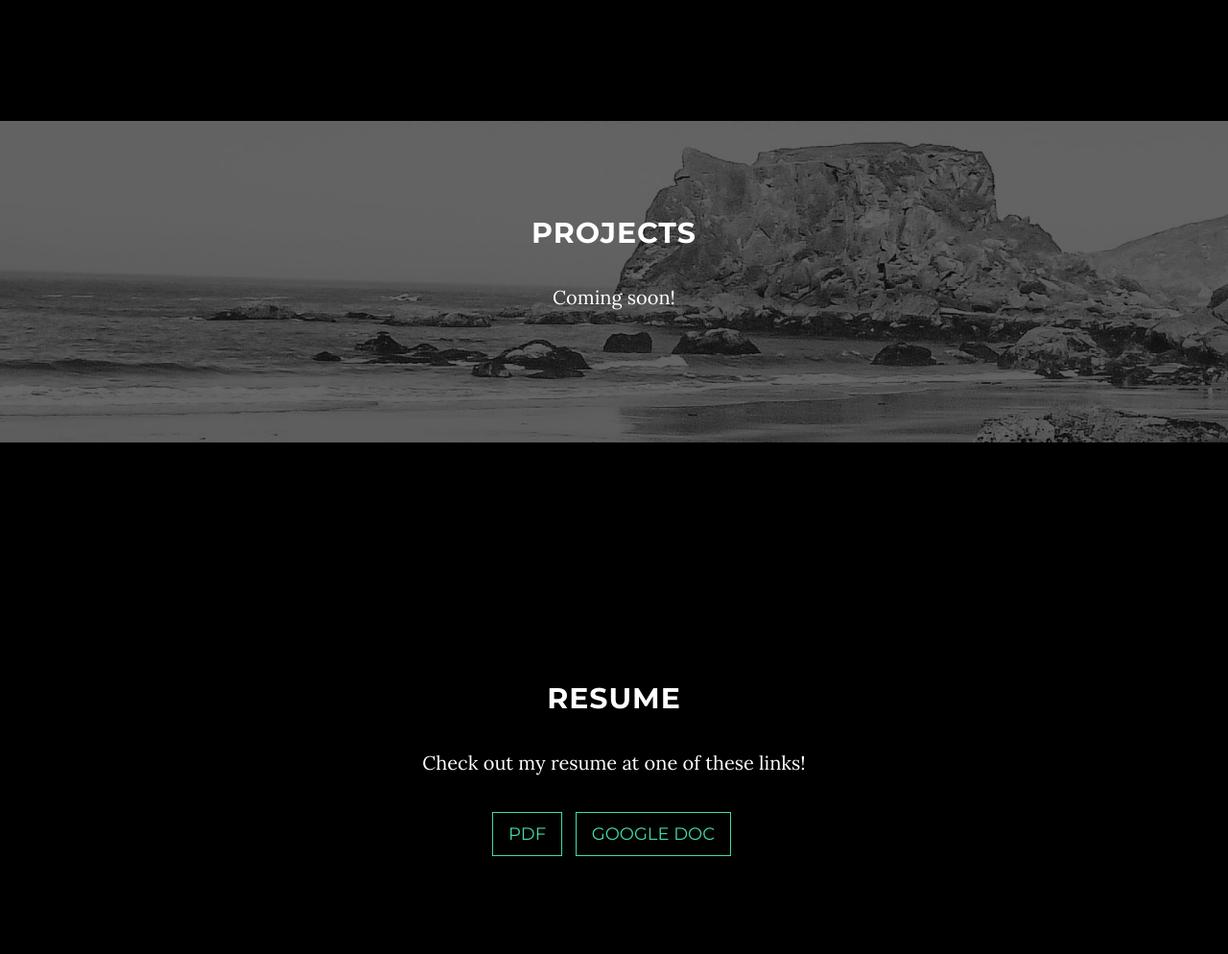
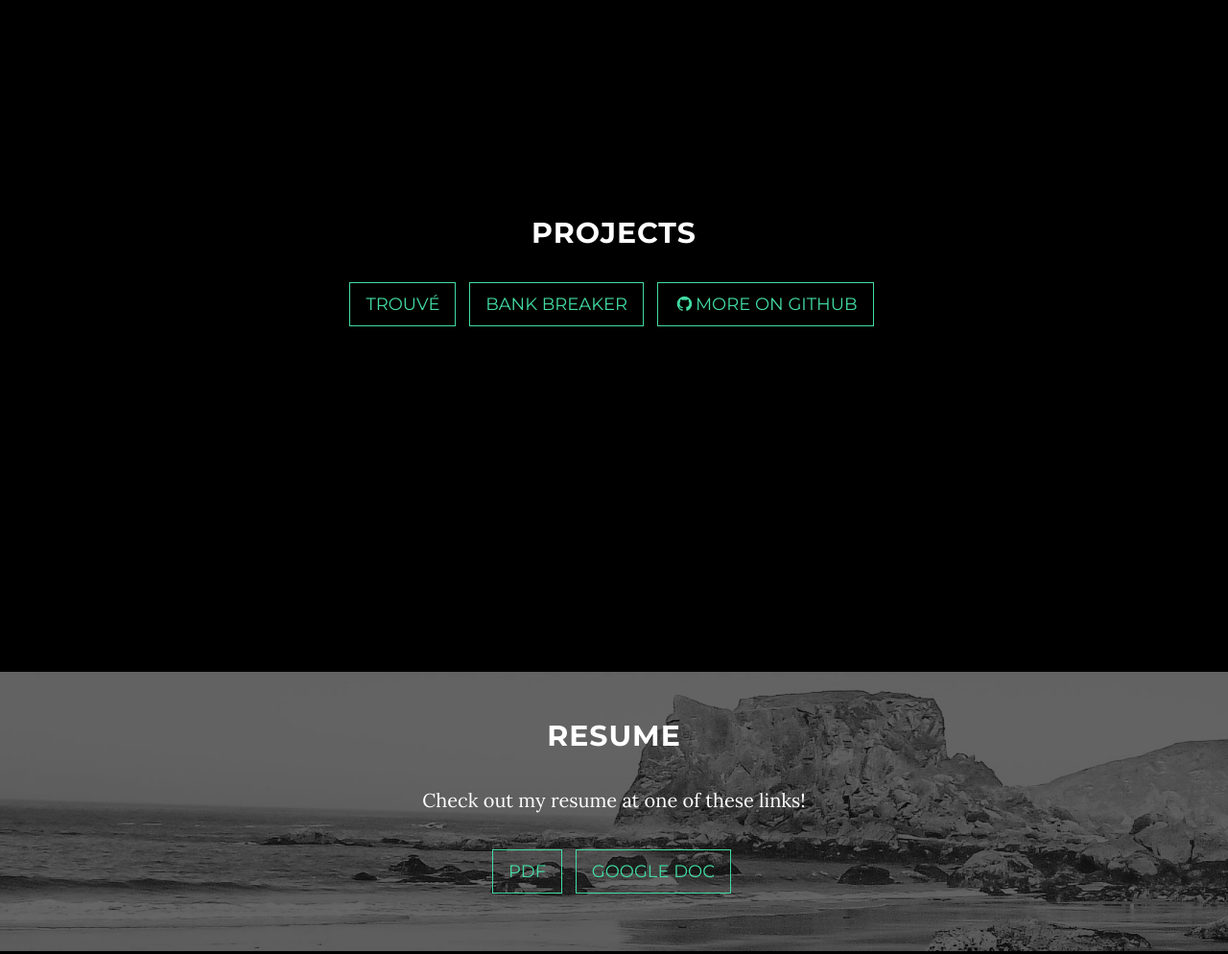
Before and after one commit to larneson/larneson.github.io, a website: page index.html in a window 1280 px wide. Shown: the part 1600-2594 px from the top of the page at 96% size. Drawn offline with nearby package versions, Linux system fonts and the light colour scheme.

Commit message:
some project links

```diff
--- a/css/grayscale.css
+++ b/css/grayscale.css
@@ -220,7 +220,7 @@ a:focus {
 .content-section {
   padding-top: 100px;
 }
-.download-section {
+.resume-section {
   width: 100%;
   padding: 50px 0;
   color: white;
--- a/index.html
+++ b/index.html
@@ -100,7 +100,7 @@
                 <!--<p>Grayscale is a free Bootstrap 3 theme created by Start Bootstrap. It can be yours right now, simply download the template on <a href="http://startbootstrap.com/template-overviews/grayscale/">the preview page</a>. The theme is open source, and you can use it for any purpose, personal or commercial.</p>
                 <p>This theme features stock photos by <a href="http://gratisography.com/">Gratisography</a> along with a custom Google Maps skin courtesy of <a href="http://snazzymaps.com/">Snazzy Maps</a>.</p>
                 <p>Grayscale includes full HTML, CSS, and custom JavaScript files along with LESS files for easy customization.</p>-->
-                <p>Hi, I'm Link, an intended CS major at UC Berkeley! I love building (and sometimes breaking) things from websites to games to IKEA furniture. I've been programming for 3 years (suffice to say I'm a champion googler) and have experience in python, Java, and web dev.</p>
+                <p>Hi, I'm Link, an aspiring software developer and CS major at UC Berkeley! I love building (and sometimes breaking) things from websites to games to IKEA furniture. I've been programming for 3 years (suffice to say I'm a champion googler) and have experience in python, Java, and web dev.</p>
 
                 <p>My most recent adventure was in Washington DC, busy spreading the love of coding through teaching <a href="https://girlswhocode.com">Girls Who Code</a>, the organization that <a href="http://www.glamour.com/story/sheryl-sandberg-lean-in-work-advice">sparked</a> my passion for CS with its summer immersion program for high schoolers. You can catch me lecturing on weird sorting algorithms or optimizing commutes for Pokemon capture.</p>
             </div>
@@ -113,7 +113,11 @@
             <div class="container">
                 <div class="col-lg-8 col-lg-offset-2">
                     <h2>Projects</h2>
-                    <p>Coming soon!</p>
+                    <ul class="list-inline">
+                      <li><a href="http://finder.paperplane.io" class="btn btn-default btn-lg">Trouvé</a></li>
+                      <li><a href="http://www.arneson.link/bank-breaker/" class="btn btn-default btn-lg">Bank Breaker</a></li>
+                      <li><a href="https://github.com/larneson" class="btn btn-default btn-lg"><i class="fa fa-github fa-fw"></i>More on Github</a></li>
+                    </ul>
                 </div>
             </div>
         </div>
```
